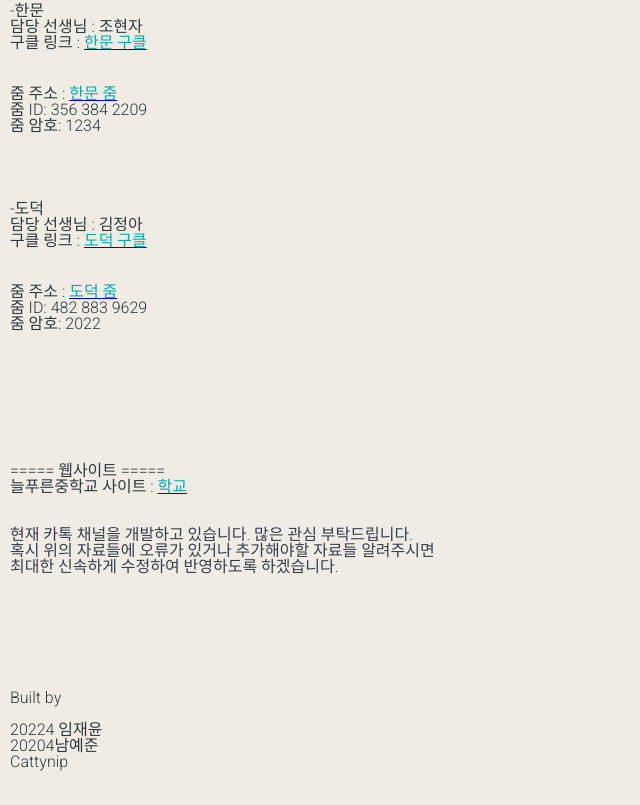
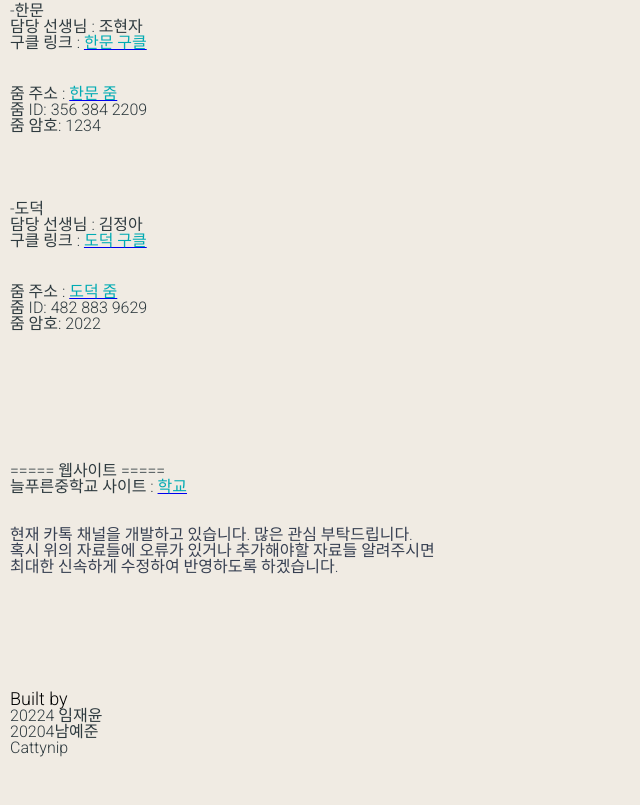
Before and after one commit to akka-4/22clin, a website: page index.html in a window 1280 px wide. Shown: the part 5377-6182 px from the top of the page, without its empty margins (0-640 px from the left). Drawn offline with Linux system fonts and the light colour scheme.

Commit message:
add some contents

```diff
--- a/index.html
+++ b/index.html
@@ -52,7 +52,6 @@
         <br/><br/><br/>
 
 
-        <>
           ===== 시간표 =====
           <br />&lt;시정표&gt;
           <br />학급 조회 | 08 : 50 ~ 09 : 00
@@ -793,8 +792,8 @@
 
 
         <br/><br/><br/><br/>
-        <p>Built by<br/><br/>
-        20224 임재윤<br/>
+        <p4>Built by</p4>
+        <p>20224 임재윤<br/>
         20204남예준<br/>
         Cattynip</p>
       </div>
```
